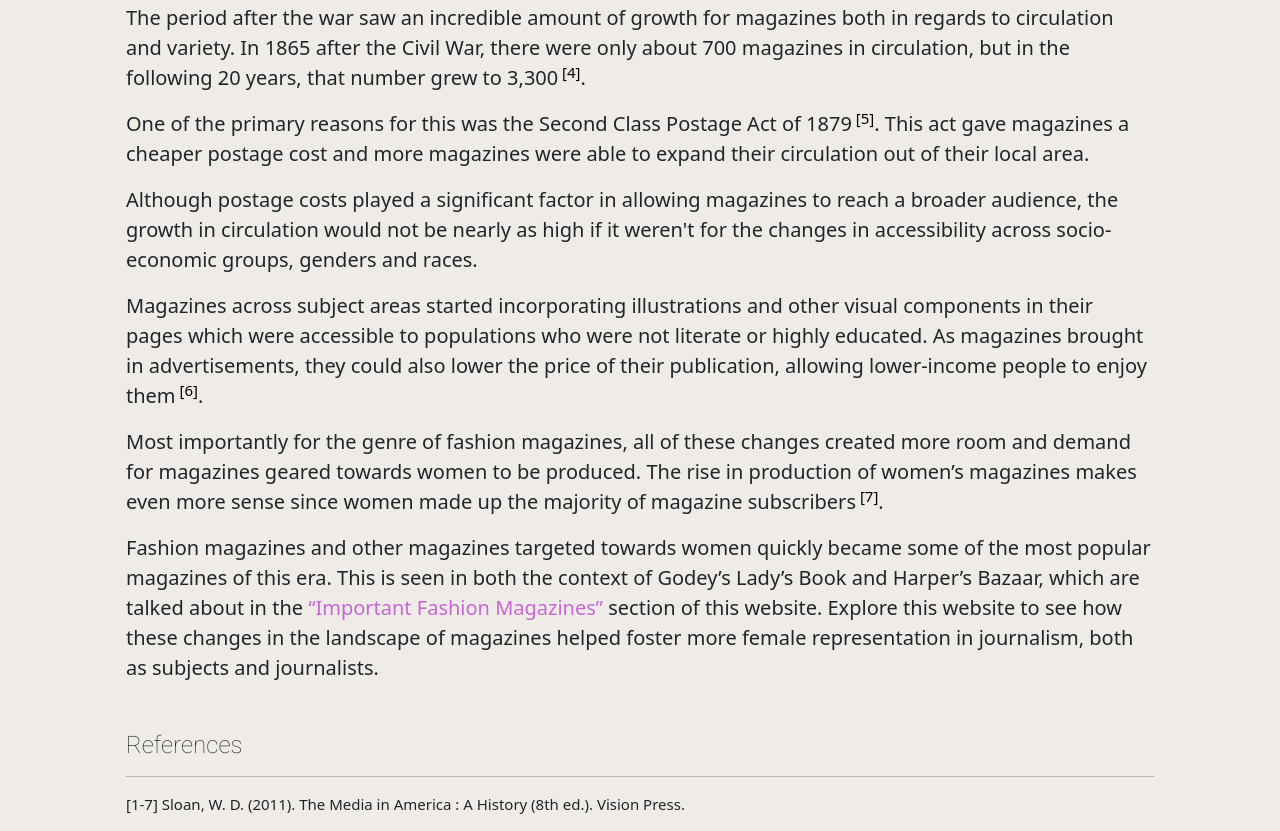
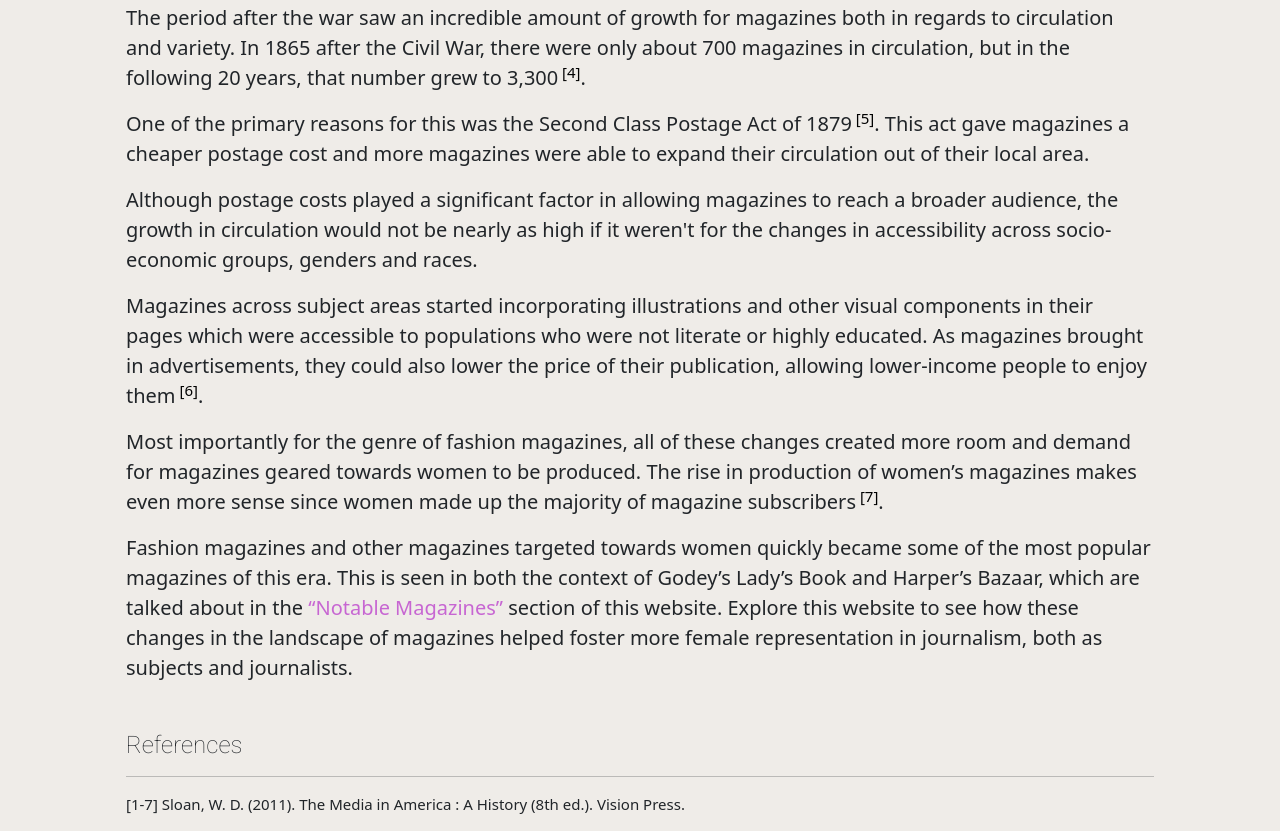
Before and after one commit to averyaalexander/averyaalexander.github.io, a plain HTML site: page Jour456_final/change.html in a window 1280 px wide. Shown: the part 749-1580 px from the top of the page. Drawn offline with nearby package versions, Linux system fonts and the light colour scheme.

Commit message:
Update change.html

```diff
--- a/Jour456_final/change.html
+++ b/Jour456_final/change.html
@@ -60,7 +60,7 @@
         <p>Most importantly for the genre of fashion magazines, all of these changes created more room and demand for magazines geared towards women to be produced. The rise in production of women’s magazines makes even more sense since women made up the majority of magazine subscribers<sup  class="reference">
             <a href="#changecite1">[7]</a></sup>.</p>
 
-        <p>Fashion magazines and other magazines targeted towards women quickly became some of the most popular magazines of this era. This is seen in both the context of Godey’s Lady’s Book and Harper’s Bazaar, which are talked about in the <a class="namemention" href="mags.html">“Important Fashion Magazines”</a> section of this website. Explore this website to see how these changes in the landscape of magazines helped foster more female representation in journalism, both as subjects and journalists. </p>
+        <p>Fashion magazines and other magazines targeted towards women quickly became some of the most popular magazines of this era. This is seen in both the context of Godey’s Lady’s Book and Harper’s Bazaar, which are talked about in the <a class="namemention" href="mags.html">“Notable Magazines”</a> section of this website. Explore this website to see how these changes in the landscape of magazines helped foster more female representation in journalism, both as subjects and journalists. </p>
 
         <h4>References</h4>
         <hr>
```
